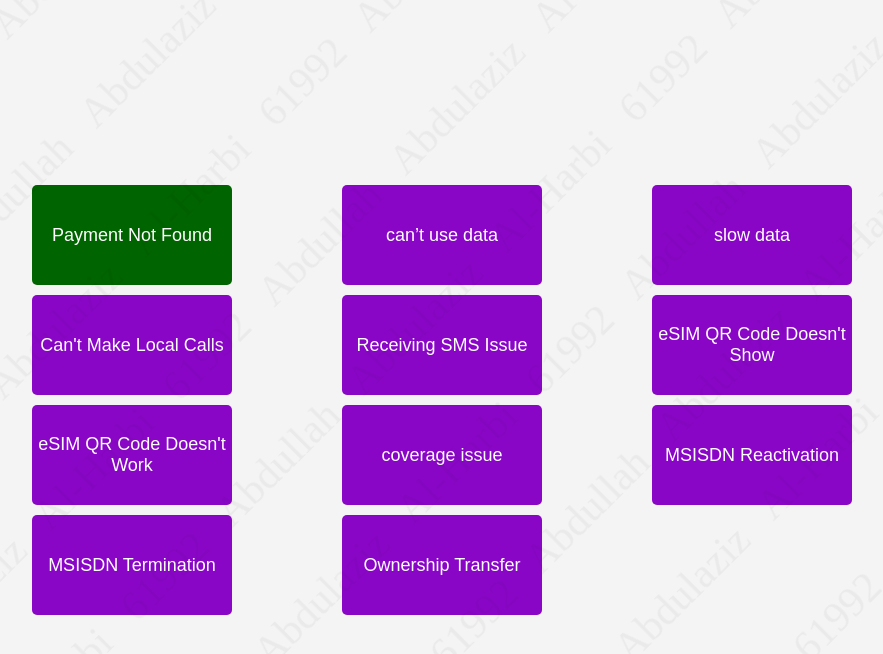
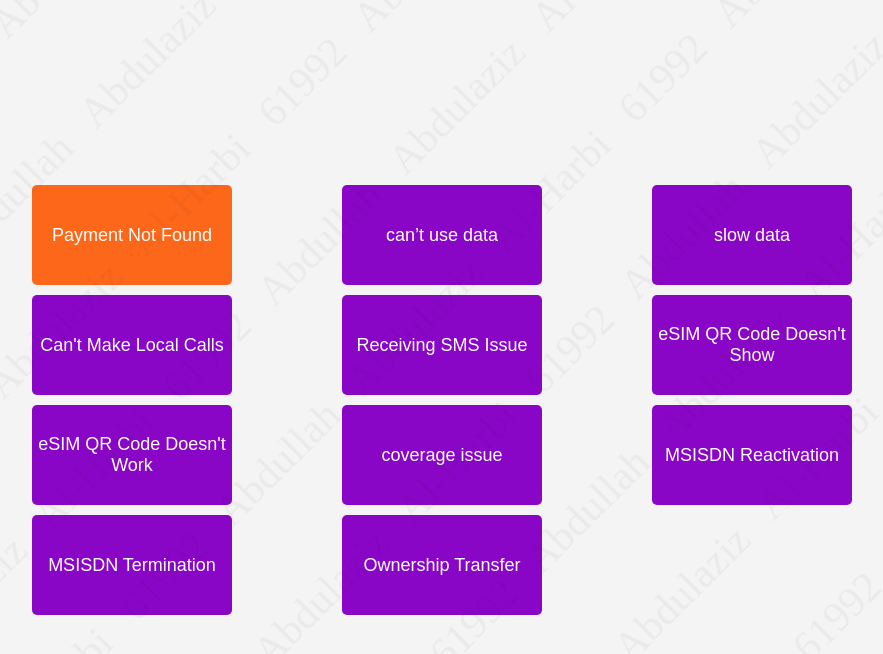
Before and after one commit to AbdullahCCCUS/TKTs, a plain HTML site: page index.html in a window 1280 px wide. In both pictures the pointer is over the button "Payment Not Found". Shown: the whole page, without its empty margins (148-1031 px from the left). Drawn offline with Linux system fonts and the light colour scheme.

Commit message:
Update index.html

```diff
--- a/index.html
+++ b/index.html
@@ -54,7 +54,7 @@
             transition: background-color 0.3s;
         }
         .button-container button:hover {
-            background-color: darkgreen;
+            background-color: #fd671a;
         }
     </style>
 </head>
```
